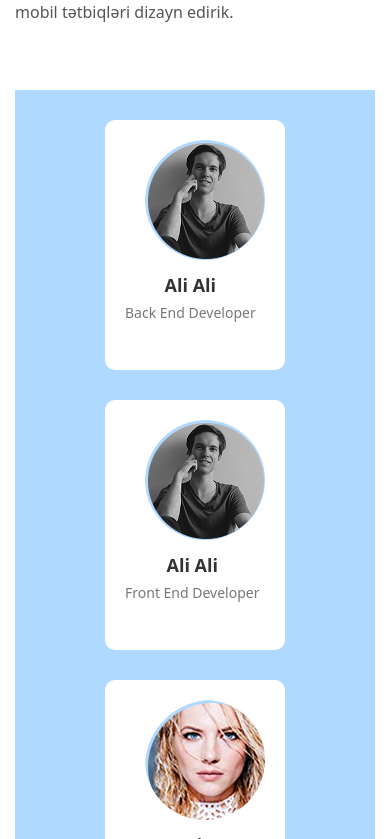
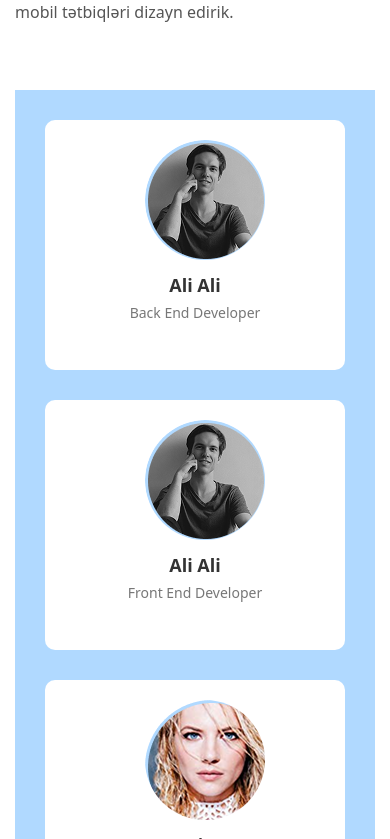
Before and after one commit to AAllahverdi2/Bionet, a React (Vite) app: page /about in a window 390 px wide. Shown: the part 1905-2744 px from the top of the page. Built offline with nearby package versions, Linux system fonts and the light colour scheme.

Commit message:
team members companent responsive update

```diff
--- a/src/assets/css/style.css
+++ b/src/assets/css/style.css
@@ -1665,21 +1665,30 @@
   .team-members {
     display: flex;
     flex-direction: column;
-    max-height: 100% !important;
     justify-content: center;
     align-items: center;
+    max-height: 100% !important;
   }
   .team-member {
     min-height: 250px !important;
     display: flex;
     flex-direction: column;
-    align-items: start !important;
+    align-items: center !important;
     border-radius: 10px;
+    width: 100% !important;
+    max-width: 100% !important;
   }
   .member-photo {
-    display: flex;
-    justify-content: start;
-    align-items: start;
+    margin-left: 10px !important;
+    width: 120px;
+    height: 120px;
+    margin: 0 auto;
+    border-radius: 50%;
+    overflow: hidden;
+    margin-bottom: 15px;
+  }
+  .member-info {
+    text-align: center;
   }
 }
 a {
--- a/src/assets/scss/pages/About/_aboutTeamSection.scss
+++ b/src/assets/scss/pages/About/_aboutTeamSection.scss
@@ -9,6 +9,7 @@
     margin-top: 70px !important;
     // min-height: 40vh !important;
     padding-bottom: 50px !important;
+
     .team-header {
         margin-bottom: 50px;
 
@@ -81,12 +82,13 @@ padding-bottom: 50px !important;
 
 
 @media only screen and (max-width: 1000px) {
-   .team-members{
+    .team-members {
         max-width: 600px;
     }
 }
+
 @media only screen and (max-width: 870px) {
-    .team-container{
+    .team-container {
         display: flex;
         flex-direction: column;
         gap: 0px;
@@ -94,13 +96,15 @@ padding-bottom: 50px !important;
         margin: 0px;
         min-height: 100vh !important;
     }
-    .team-header{
+
+    .team-header {
         max-width: 100%;
         width: 100%;
         display: flex;
         flex-direction: column;
         align-items: center;
-        p{
+
+        p {
             max-width: 100% !important;
             width: 100%;
         }
@@ -108,27 +112,39 @@ padding-bottom: 50px !important;
 }
 
 
+
+
 @media only screen and (max-width: 660px) {
     .team-members {
         display: flex;
         flex-direction: column;
-        max-height: 100% !important;
         justify-content: center;
         align-items: center;
+        max-height: 100% !important;
     }
 
     .team-member {
         min-height: 250px !important;
         display: flex;
         flex-direction: column;
-        align-items: start !important;
+        align-items: center !important;
         border-radius: 10px;
-    }
-    .member-photo{
-        display: flex;
-        justify-content: start;
-        align-items: start;
+        width: 100% !important;
+        max-width: 100% !important;
     }
 
+    .member-photo {
+        margin-left: 10px !important;
 
+        width: 120px;
+        height: 120px;
+        margin: 0 auto;
+        border-radius: 50%;
+        overflow: hidden;
+        margin-bottom: 15px;
     }
+
+    .member-info {
+        text-align: center;
+    }
+}
```
Also changed, not shown: 1 other file (tests, documents, lock files or other folders). Lines whose indentation alone changed are shown as unchanged.
